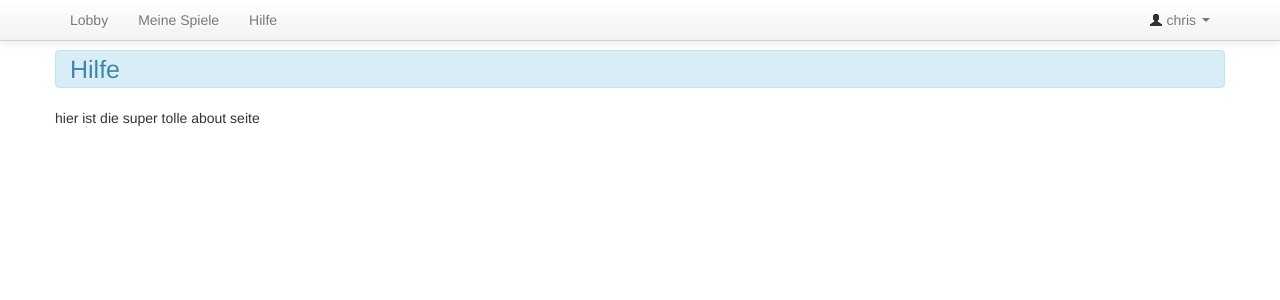
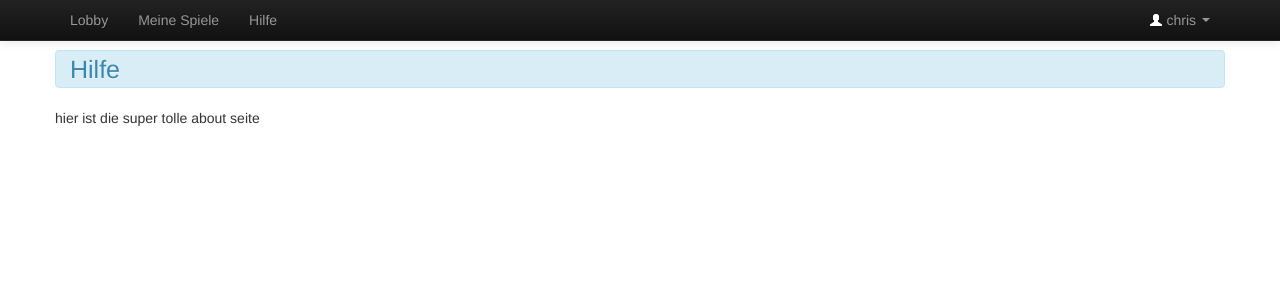
Before and after one commit to chassing/reversi, a Django app: page /help in a window 1280 px wide. Shown: the top 300 px of the page. Run offline with Django 3.2, Linux system fonts and the light colour scheme; a user stored in the database is signed in; parts of the project's set-up code (start-up, migrations or seed data) failed here and were passed over; some libraries are stand-ins or nearby versions.

Commit message:
navbar is black again

```diff
--- a/reversi/templates/base.html
+++ b/reversi/templates/base.html
@@ -36,7 +36,7 @@
 
     <body {% if use_angular %}ng-controller="ReversiCtrl" class="ng-cloak" {% endif %} {% block angular_body %}{% endblock angular_body %}>
 
-        <div class="navbar navbar-fixed-top">
+        <div class="navbar navbar-inverse navbar-fixed-top">
             <div class="navbar-inner">
                 <div class="container">
                     <ul class="nav">
@@ -50,7 +50,7 @@
                         <ul class="nav pull-right">
                             {% if user.is_authenticated %}
                                 <li class="dropdown">
-                                    <a href="#" class="dropdown-toggle" data-toggle="dropdown"><i class="icon-user"></i> {{ user.username }} <b class="caret"></b></a>
+                                    <a href="#" class="dropdown-toggle" data-toggle="dropdown"><i class="icon-user icon-white"></i> {{ user.username }} <b class="caret"></b></a>
                                     <ul class="dropdown-menu">
                                         {% if user.is_staff %}
                                             <li><a href="{% url 'admin:index' %}">Admin</a></li>
```
